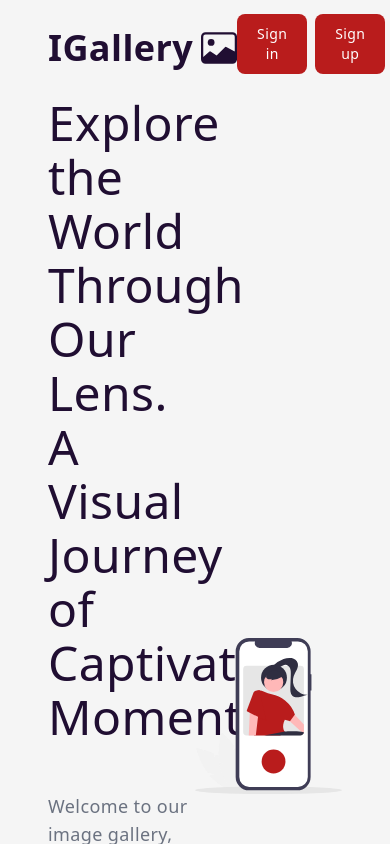
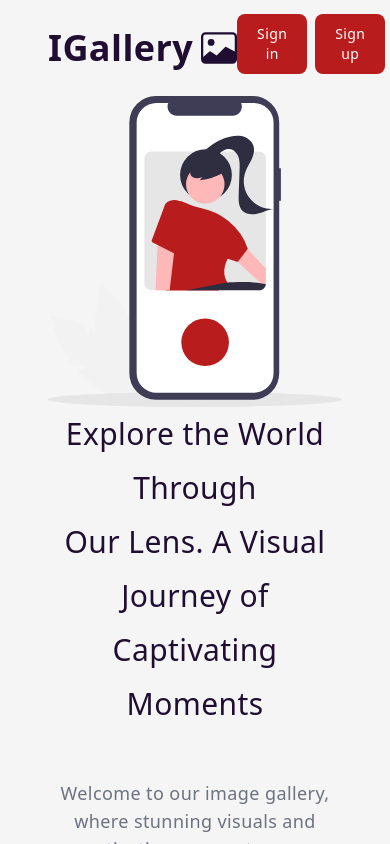
Before and after one commit to MainaMary/Firebase-CRUD-app, a React (Vite) app: page / in a window 390 px wide. Shown: the top 844 px of the page. Built offline with nearby package versions, Linux system fonts and the light colour scheme.

Commit message:
Add responsive breakpoints

```diff
--- a/src/pages/Homepage.tsx
+++ b/src/pages/Homepage.tsx
@@ -19,9 +19,12 @@ const Homepage = () => {
    }
   return (
     <div>
-      <div className="flex h-auto items-center justify-between w-full">
-        <div className="w-1/2">
-          <p className="text-[#200E32] text-5xl leading-[54px] font-medium">
+      <div className="block md:flex h-auto items-center justify-between w-full">
+      <div className="w-full md:w-1/2 block md:hidden">
+          <img src={Img} alt="gallery" />
+        </div>
+        <div className="w-full text-center md:text-start md:w-1/2">
+          <p className="text-[#200E32] text-3xl   md:text-5xl leading-[54px] font-medium">
             Explore the World Through <br/> Our Lens. A Visual Journey of Captivating
             Moments
           </p>
@@ -36,7 +39,7 @@ const Homepage = () => {
           </p>
           <CustomButton onClick={isUserLoggedIn}>Upload image</CustomButton>
         </div>
-        <div className="w-1/2">
+        <div className="w-1/2 hidden md:block">
           <img src={Img} alt="gallery" />
         </div>
       </div>
```
